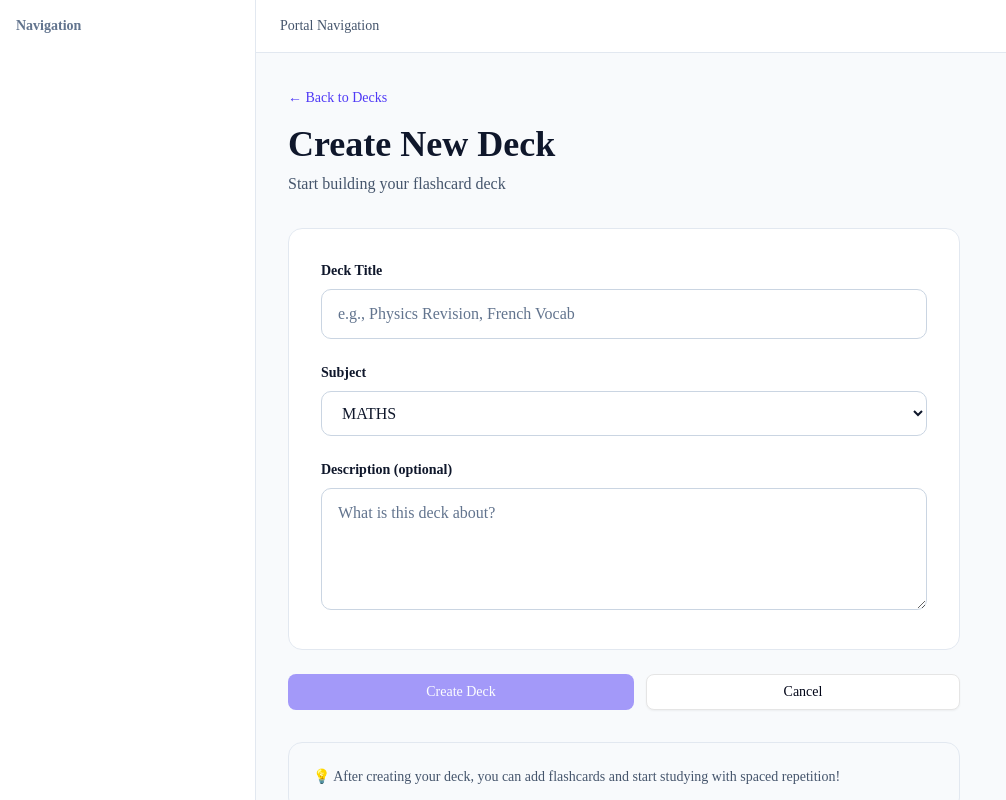
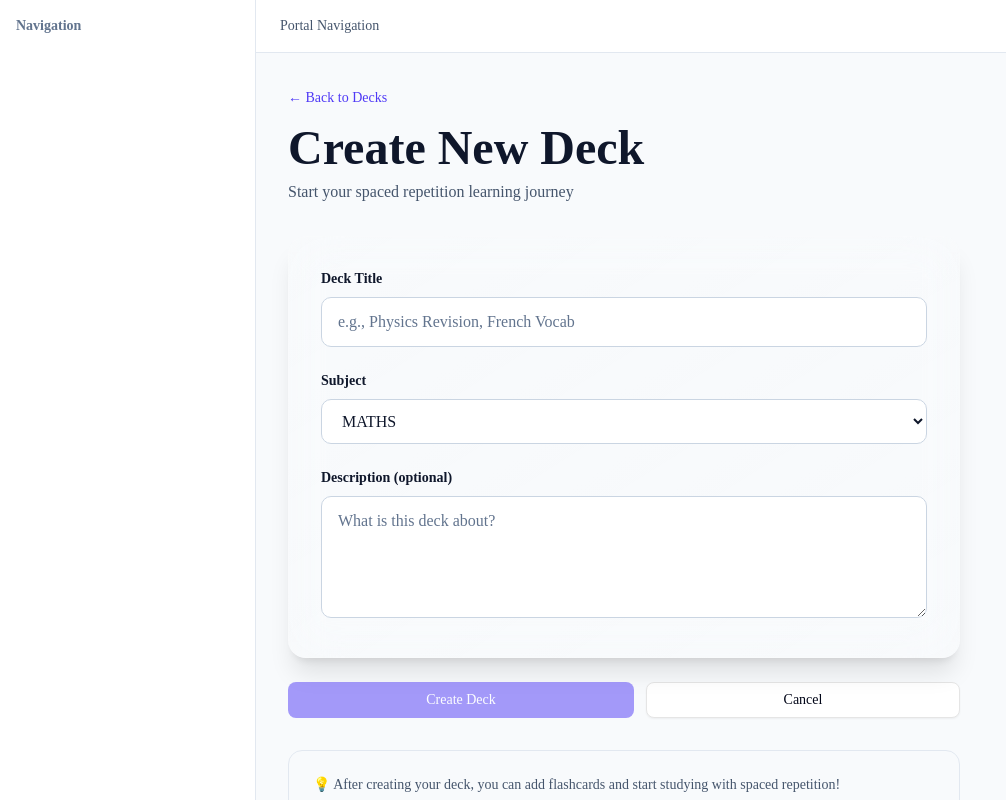
Before and after one commit to honraoclaude/GCSC_Student_Portal, a Next.js app: page /learning-hub/flashcards/new in a window 1280 px wide. Shown: the whole page, without its empty margins (0-1006 px from the left). Built offline with nearby package versions, Linux system fonts and the light colour scheme.

Commit message:
Enhance create deck page: glassmorphism form, improved typography

```diff
--- a/src/app/(portal)/learning-hub/flashcards/new/page.tsx
+++ b/src/app/(portal)/learning-hub/flashcards/new/page.tsx
@@ -55,20 +55,20 @@ export default function CreateDeckPage() {
     <div className="max-w-2xl space-y-8">
       {/* Header */}
       <div>
-        <Link href="/learning-hub/flashcards" className="text-sm text-indigo-600 hover:text-indigo-700 dark:text-indigo-400 mb-4 inline-block">
+        <Link href="/learning-hub/flashcards" className="text-sm font-medium text-indigo-600 hover:text-indigo-700 dark:text-indigo-400 dark:hover:text-indigo-300 mb-4 inline-flex items-center gap-1 transition-colors">
           ← Back to Decks
         </Link>
-        <h1 className="text-4xl font-bold text-slate-900 dark:text-white">
+        <h1 className="text-4xl md:text-5xl font-bold text-slate-900 dark:text-white">
           Create New Deck
         </h1>
         <p className="mt-2 text-slate-600 dark:text-slate-400">
-          Start building your flashcard deck
+          Start your spaced repetition learning journey
         </p>
       </div>
 
       {/* Form */}
       <form onSubmit={handleSubmit} className="space-y-6">
-        <div className="rounded-xl border border-slate-200 dark:border-slate-700 bg-white dark:bg-slate-900 p-8 space-y-6">
+        <div className="rounded-2xl border border-white/10 dark:border-white/10 bg-gradient-to-br from-white/10 to-white/5 dark:from-white/10 dark:to-white/5 backdrop-blur-xl p-8 space-y-6 shadow-xl">
           {/* Title */}
           <div>
             <label className="block text-sm font-semibold text-slate-900 dark:text-white mb-2">
```
